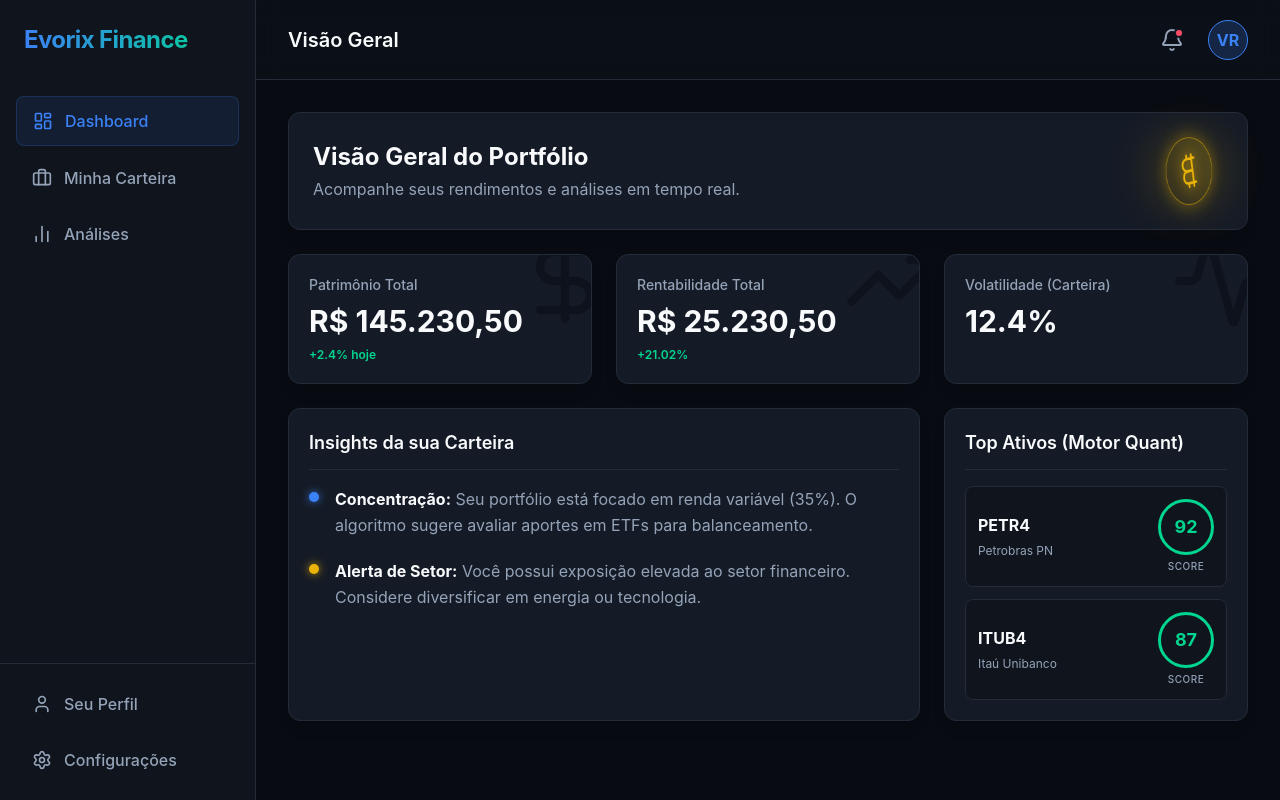
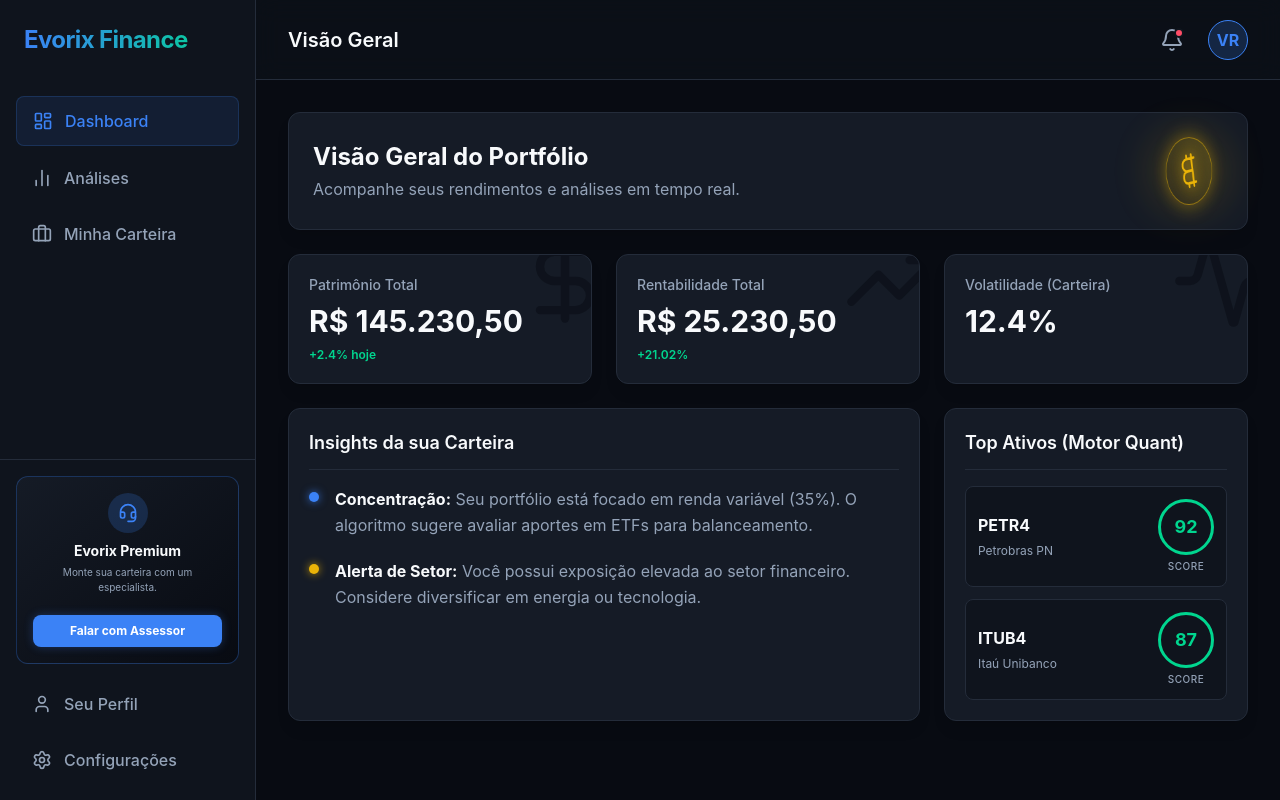
Before and after one commit to vitorrampazzi/Evorix-finance, a React (Vite) app in the folder evorix-finance/: page / in a window 1280 px wide. Built offline with nearby package versions, Linux system fonts and the light colour scheme.

Commit message:
adição do botão falar com assessor

```diff
--- a/evorix-finance/src/layouts/DashboardLayout.tsx
+++ b/evorix-finance/src/layouts/DashboardLayout.tsx
@@ -1,5 +1,5 @@
 import React from 'react';
-import { LayoutDashboard, TrendingUp, Briefcase, BarChart2, User, Settings, Bell } from 'lucide-react';
+import { LayoutDashboard, Briefcase, BarChart2, User, Settings, Bell, Headset } from 'lucide-react';
 import { Link, Outlet, useLocation } from 'react-router-dom';
 
 interface SidebarLinkProps {
@@ -30,12 +30,34 @@ export const DashboardLayout = () => {
         </div>
         <nav className="flex-1 px-4 space-y-2 mt-4">
           <SidebarLink icon={<LayoutDashboard size={20} />} text="Dashboard" to="/" active={location.pathname === '/'} />
+          <SidebarLink icon={<BarChart2 size={20} />} text="Análises" to="/analises" active={location.pathname === '/analises'} />
           <SidebarLink icon={<Briefcase size={20} />} text="Minha Carteira" to="/carteira" active={location.pathname === '/carteira'} />
-          <SidebarLink icon={<BarChart2 size={20} />} text="Análises" to="/analises" active={location.pathname === '/analises'} />
         </nav>
-        <div className="p-4 border-t border-evo-border space-y-2">
-          <SidebarLink icon={<User size={20} />} text="Seu Perfil" to="/perfil" active={location.pathname === '/perfil'} />
-          <SidebarLink icon={<Settings size={20} />} text="Configurações" to="/config" active={location.pathname === '/config'} />
+
+        {/* Sessão Inferior: Premium e Configurações */}
+        <div className="p-4 border-t border-evo-border space-y-4">
+
+          {/* Botão Chamativo de Assessoria */}
+          <div className="bg-gradient-to-br from-evo-card to-evo-bgMain border border-evo-blueMain/30 p-4 rounded-xl relative overflow-hidden group">
+            <div className="absolute inset-0 bg-evo-blueMain/10 opacity-0 group-hover:opacity-100 transition-opacity"></div>
+            <div className="relative z-10 flex flex-col items-center text-center gap-2">
+              <div className="w-10 h-10 rounded-full bg-evo-blueMain/20 text-evo-blueMain flex items-center justify-center">
+                <Headset size={20} />
+              </div>
+              <div>
+                <h4 className="text-sm font-bold text-evo-textMain">Evorix Premium</h4>
+                <p className="text-[10px] text-evo-textSec mt-1 mb-3">Monte sua carteira com um especialista.</p>
+              </div>
+              <button className="w-full bg-evo-blueMain hover:bg-evo-blueSec text-white text-xs font-bold py-2 rounded-lg transition-colors shadow-[0_0_10px_rgba(59,130,246,0.3)]">
+                Falar com Assessor
+              </button>
+            </div>
+          </div>
+
+          <div className="space-y-2">
+            <SidebarLink icon={<User size={20} />} text="Seu Perfil" to="/perfil" active={location.pathname === '/perfil'} />
+            <SidebarLink icon={<Settings size={20} />} text="Configurações" to="/config" active={location.pathname === '/config'} />
+          </div>
         </div>
       </aside>
 
```
